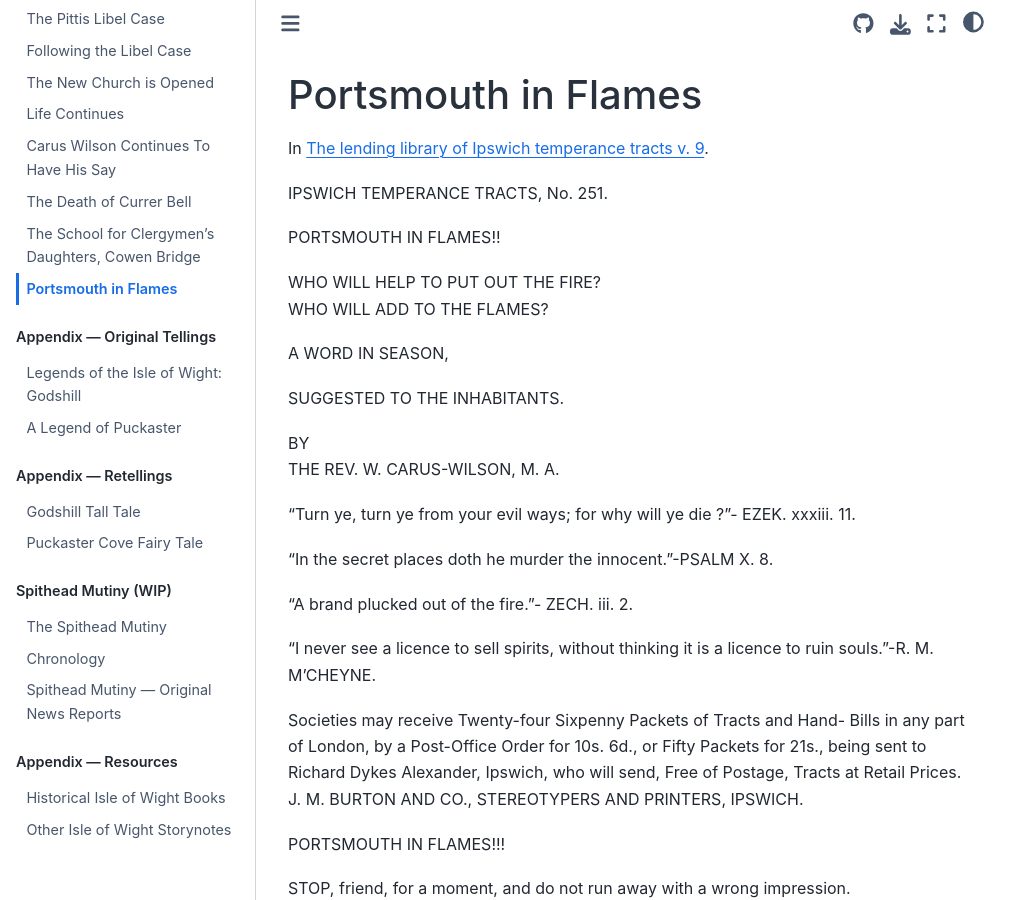
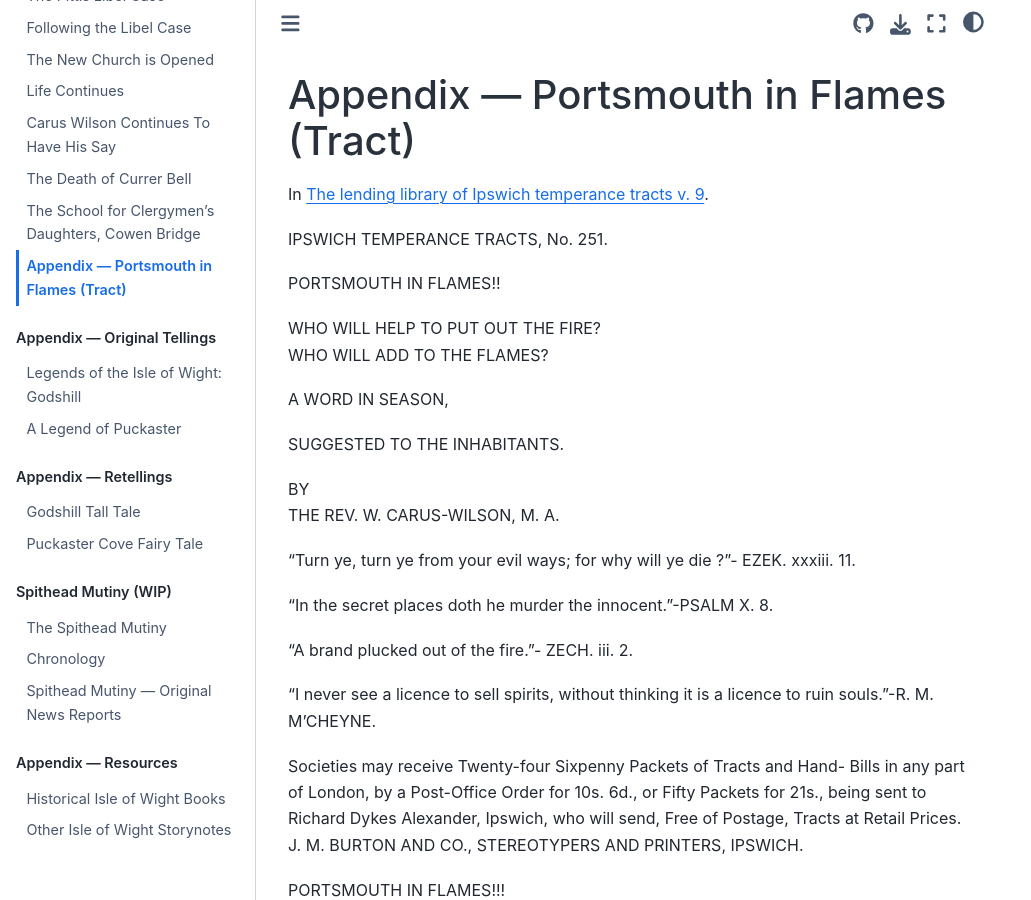
Before and after one commit to psychemedia/island-storynotes, a Jupyter Book: the page built from carus-wilson/65-appendix-portsmouth-in-flames.md, in a window 1280 px wide and 900 px high. Shown: the whole window, without its empty margins (0-1031 px from the left). Built offline with Jupyter Book 1.0.4 settings and Sphinx 7.4.7 and the Sphinx Book theme 1.1.4, drawn with Linux system fonts in a browser that asks for light colours.

Commit message:
Update 65-appendix-portsmouth-in-flames.md

```diff
--- a/carus-wilson/65-appendix-portsmouth-in-flames.md
+++ b/carus-wilson/65-appendix-portsmouth-in-flames.md
@@ -1,4 +1,4 @@
-# Portsmouth in Flames
+# Appendix — Portsmouth in Flames (Tract)
 
 In [The lending library of Ipswich temperance tracts v. 9](https://babel.hathitrust.org/cgi/pt?id=nyp.33433006521334&seq=139).
 
```
